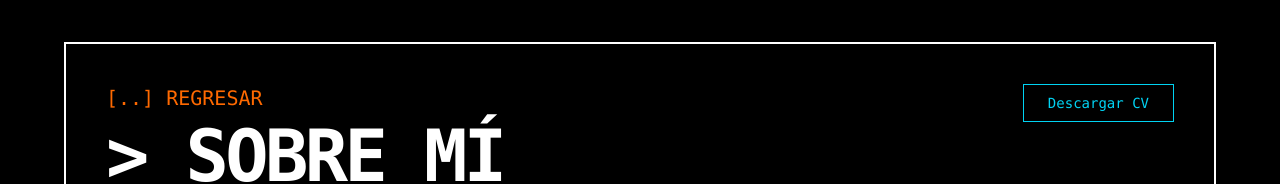
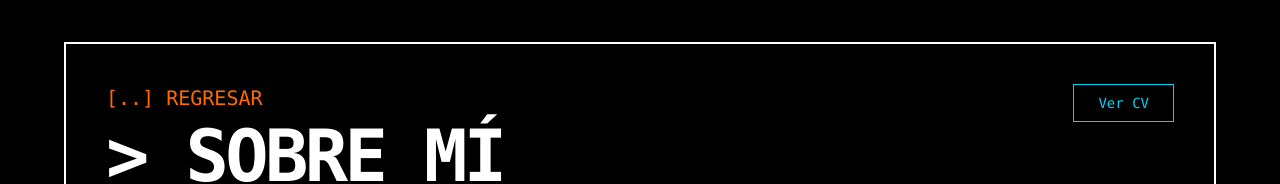
Before and after one commit to thealexispinel/PortafolioAlexisPinel, an Angular app: page /about in a window 1280 px wide. Shown: the top 184 px of the page. Built offline with nearby package versions, Linux system fonts and the light colour scheme.

Commit message:
Actualización de btn

```diff
--- a/src/app/features/about/about.component.html
+++ b/src/app/features/about/about.component.html
@@ -1,4 +1,4 @@
-<section class="fixed inset-0 h-screen w-full box-border bg-black flex items-center justify-center p-6 md:p-6 overflow-x-hidden overflow-y-auto font-mono">
+<section class="fixed inset-0 h-screen w-full box-border bg-black flex items-center justify-center p-6 md:p-6 overflow-y-auto font-mono">
   <div class="box-border border-2 border-white w-full max-w-6xl mx-auto my-auto relative p-6 md:p-10 flex flex-col bg-black">
     <div class="flex flex-col md:flex-row justify-between items-start gap-4 mb-8">
       <div>
@@ -14,7 +14,7 @@
       </div>
       <button (click)="downloadPDF()"
               class="border border-cyan text-cyan-400 px-6 py-2 text-sm hover:bg-white hover:text-green-400 transition-all duration-300 self-end md:self-start">
-        Descargar CV
+        Ver CV
       </button>
     </div>
 
```
